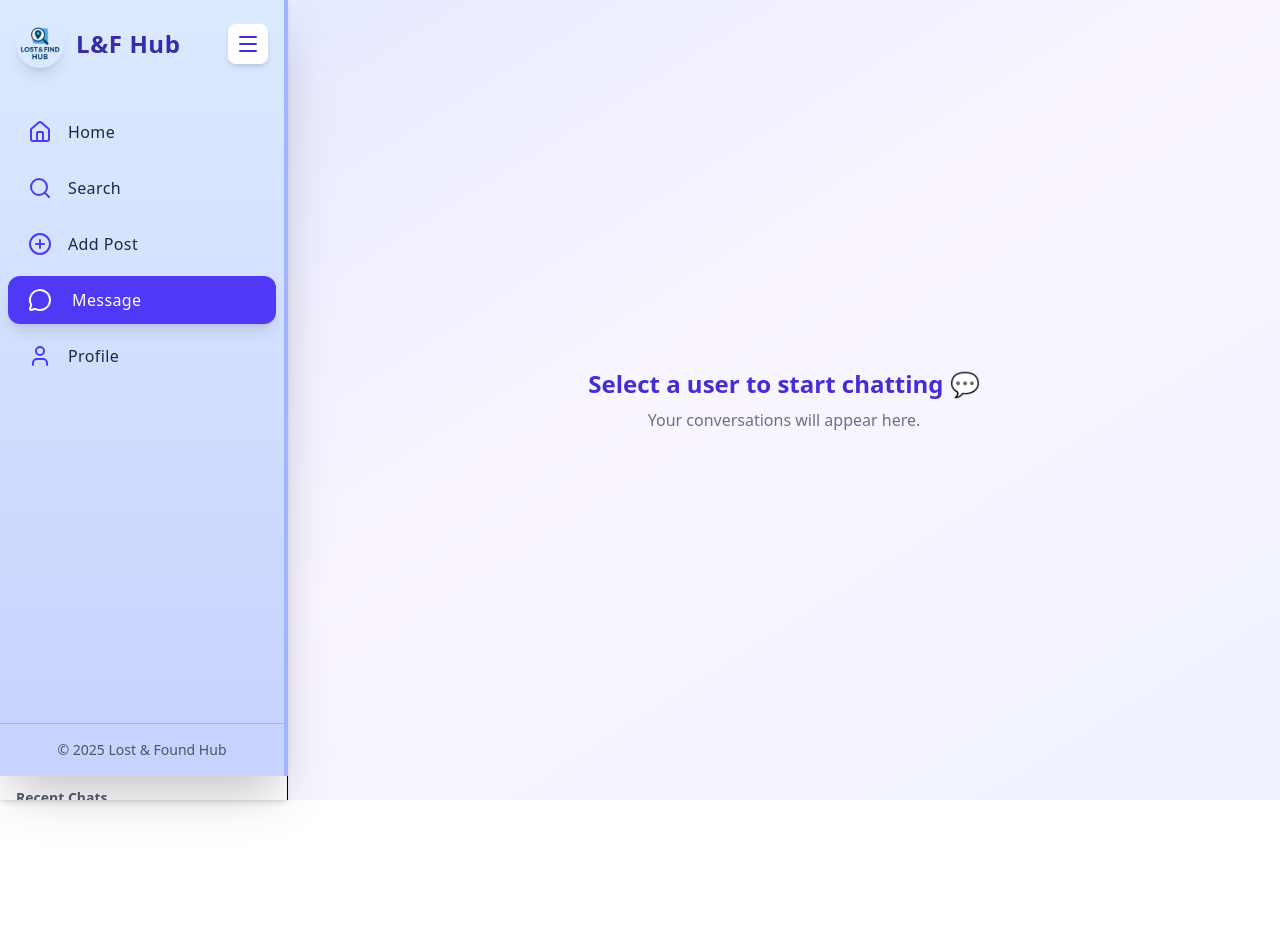
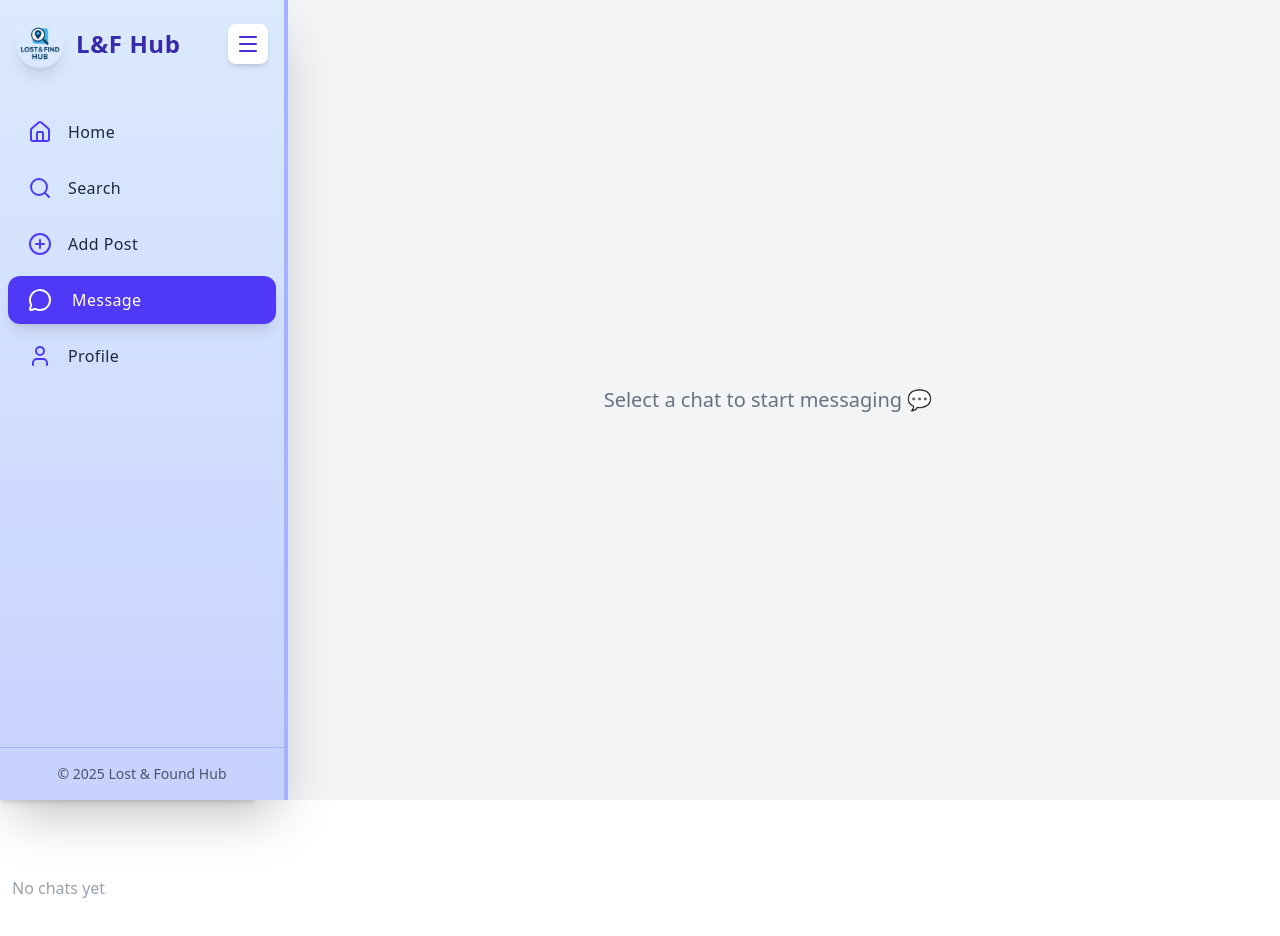
Before and after one commit to KotiyaUday/Lost-and-Found-Hub, a Next.js app: page /Chat in a window 1280 px wide. Shown: the top 936 px of the page. Before the commit the page ends 800 px from the top, so only its background shows below. Built offline with nearby package versions, Linux system fonts and the light colour scheme.

Commit message:
chat implenting ..

```diff
--- a/app/Chat/page.js
+++ b/app/Chat/page.js
@@ -1,197 +1,207 @@
 "use client";
 import React, { useState, useEffect, useRef } from "react";
-import Sideheader from "@/Components/Sideheader";
-import { db, auth } from "@/lib/firebase";
+import { auth, db } from "@/lib/firebase";
 import {
   collection,
   addDoc,
+  doc,
+  setDoc,
   query,
   orderBy,
   onSnapshot,
-  doc,
-  setDoc,
-  serverTimestamp,
-  getDocs,
 } from "firebase/firestore";
+import { useSearchParams, useRouter, usePathname } from "next/navigation";
+import Sideheader from "@/Components/Sideheader";
 
-export default function ChatPage({ searchParams }) {
-  const { otherUser: initialOtherUser, itemImage: initialItemImage } =
-    searchParams || {};
+export default function ChatPage() {
   const currentUser = auth.currentUser?.email;
-
+  const [chatUsers, setChatUsers] = useState([]);
+  const [selectedUser, setSelectedUser] = useState(null);
   const [messages, setMessages] = useState([]);
   const [newMessage, setNewMessage] = useState("");
-  const [chatList, setChatList] = useState([]);
-  const [otherUser, setOtherUser] = useState(initialOtherUser || null);
-  const [itemImage, setItemImage] = useState(initialItemImage || null);
   const chatEndRef = useRef(null);
+  const searchParams = useSearchParams();
+  const router = useRouter();
+  const pathname = usePathname();
+  const otherUserEmail = searchParams.get("otherUser");
+  const itemImage = searchParams.get("itemImage");
+  const itemTitle = searchParams.get("itemTitle");
 
-  const chatId =
-    currentUser && otherUser
-      ? [currentUser, otherUser].sort().join("_")
-      : null;
-
-  // 🧩 Listen to all chat rooms that current user is part of
+  // 🔹 Load all chat users
   useEffect(() => {
-    if (!currentUser) return;
+    if (!currentUser) {
+      console.log("No current user, please log in.");
+      return;
+    }
+    console.log("Current User:", currentUser);
     const q = query(collection(db, "chats"));
-    const unsubscribe = onSnapshot(q, async (snapshot) => {
-      const chats = [];
-      snapshot.forEach((doc) => {
+    const unsubscribe = onSnapshot(q, (snapshot) => {
+      console.log("Snapshot Data:", snapshot.docs.map((d) => d.data()));
+      const users = [];
+      snapshot.docs.forEach((doc) => {
         const data = doc.data();
-        if (data.participants?.includes(currentUser)) {
-          chats.push({ id: doc.id, ...data });
+        const participants = data.participants || [];
+        if (participants.includes(currentUser)) {
+          const otherUser = participants.find((u) => u !== currentUser);
+          if (otherUser) {
+            users.push({
+              email: otherUser,
+              chatId: doc.id,
+              itemImage: data.itemImage || null,
+              itemTitle: data.itemTitle || "Unnamed Item",
+            });
+          }
         }
       });
-      setChatList(chats);
+      setChatUsers(users);
+      console.log("Chat Users:", users);
+
+      if (otherUserEmail && !selectedUser) {
+        const user = users.find((u) => u.email === decodeURIComponent(otherUserEmail));
+        if (user) {
+          setSelectedUser(user);
+        } else {
+          const newChatId = [currentUser, decodeURIComponent(otherUserEmail)].sort().join("_");
+          setSelectedUser({
+            email: decodeURIComponent(otherUserEmail),
+            chatId: newChatId,
+            itemImage: itemImage || null,
+            itemTitle: itemTitle || "Unnamed Item",
           });
+        }
+      }
+    });
+
     return () => unsubscribe();
-  }, [currentUser]);
+  }, [currentUser, otherUserEmail, itemImage, itemTitle, selectedUser]);
 
-  // 🧩 Listen to messages for the selected chat
+  // 🔹 Load messages for selected user
   useEffect(() => {
-    if (!chatId) {
+    if (!selectedUser) {
+      console.log("No selected user.");
       setMessages([]);
       return;
     }
+    console.log("Selected User:", selectedUser);
     const q = query(
-      collection(db, "chats", chatId, "messages"),
+      collection(db, "chats", selectedUser.chatId, "messages"),
       orderBy("timestamp", "asc")
     );
     const unsubscribe = onSnapshot(q, (snapshot) => {
-      const msgs = snapshot.docs.map((doc) => doc.data());
+      const msgs = snapshot.docs.map((doc) => ({
+        id: doc.id,
+        ...doc.data(),
+      }));
       setMessages(msgs);
+      console.log("Messages:", msgs);
     });
+
     return () => unsubscribe();
-  }, [chatId]);
+  }, [selectedUser]);
 
-  // 📨 Send message
   const sendMessage = async () => {
-    if (!newMessage.trim() || !chatId) return;
+    if (!newMessage.trim() || !selectedUser) {
+      console.log("Cannot send message: Empty message or no selected user.");
+      return;
+    }
+
     try {
+      const chatId = [currentUser, selectedUser.email].sort().join("_");
       await setDoc(doc(db, "chats", chatId), {
-        participants: [currentUser, otherUser],
-        itemImage: itemImage || null,
-        lastMessage: newMessage.trim(),
-        updatedAt: serverTimestamp(),
-      });
+        participants: [currentUser, selectedUser.email],
+        itemImage: selectedUser.itemImage || itemImage || null,
+        itemTitle: selectedUser.itemTitle || itemTitle || "Unnamed Item",
+      }, { merge: true });
 
       await addDoc(collection(db, "chats", chatId, "messages"), {
         sender: currentUser,
         text: newMessage.trim(),
-        timestamp: serverTimestamp(),
+        timestamp: new Date(),
       });
 
+      console.log("Message sent successfully.");
       setNewMessage("");
     } catch (err) {
       console.error("Error sending message:", err);
     }
   };
 
-  // 🔄 Auto scroll to bottom
+  // Auto scroll to latest message
   useEffect(() => {
     chatEndRef.current?.scrollIntoView({ behavior: "smooth" });
   }, [messages]);
 
   return (
-    <div className="flex h-screen bg-gradient-to-br from-indigo-100 via-purple-50 to-indigo-50">
-      {/* Sidebar */}
-      <div className="hidden md:flex flex-col w-72 border-r bg-white/70 backdrop-blur-md shadow-md">
-        <Sideheader />
-        <div className="flex-1 overflow-y-auto p-3">
-          <h2 className="text-gray-600 text-sm font-semibold mb-2 px-1">
-            Recent Chats
-          </h2>
-          {chatList.length === 0 ? (
-            <p className="text-gray-400 text-sm text-center mt-6">
-              No chats yet 💬
-            </p>
-          ) : (
-            chatList.map((chat) => {
-              const chatPartner = chat.participants.find(
-                (u) => u !== currentUser
-              );
-              return (
+    <div className="flex h-screen bg-gray-100">
+      {/* Sidebar / User List */}
+      <div className="w-64 border-r bg-white shadow-md">
+        <Sideheader currentPath={pathname} />
+        <div className="mt-16 overflow-y-auto h-[calc(100vh-96px)]">
+          {chatUsers.map((user) => (
             <div
-                  key={chat.id}
-                  onClick={() => {
-                    setOtherUser(chatPartner);
-                    setItemImage(chat.itemImage || null);
-                  }}
-                  className={`flex items-center gap-3 p-3 rounded-xl cursor-pointer hover:bg-indigo-100 transition ${
-                    chatPartner === otherUser
-                      ? "bg-indigo-100 shadow-sm"
-                      : "bg-transparent"
+              key={user.chatId}
+              onClick={() => setSelectedUser(user)}
+              className={`flex items-center cursor-pointer p-3 hover:bg-indigo-100 ${
+                selectedUser?.chatId === user.chatId ? "bg-indigo-200" : ""
               }`}
             >
-                  {chat.itemImage ? (
+              {user.itemImage && (
                 <img
-                      src={chat.itemImage}
-                      alt="Item"
-                      className="w-10 h-10 rounded-lg object-cover"
+                  src={user.itemImage}
+                  alt={user.itemTitle}
+                  className="w-10 h-10 rounded-full object-cover mr-3"
                 />
-                  ) : (
-                    <div className="w-10 h-10 rounded-lg bg-indigo-200 flex items-center justify-center text-indigo-600 font-bold">
-                      {chatPartner?.[0]?.toUpperCase()}
-                    </div>
               )}
-                  <div className="flex flex-col truncate">
-                    <span className="font-semibold text-gray-800 text-sm truncate">
-                      {chatPartner}
-                    </span>
-                    <span className="text-xs text-gray-500 truncate">
-                      {chat.lastMessage || "No messages yet"}
-                    </span>
+              <div>
+                <span className="font-medium text-gray-800">{user.email}</span>
+                <p className="text-xs text-gray-500">{user.itemTitle}</p>
               </div>
             </div>
-              );
-            })
+          ))}
+          {chatUsers.length === 0 && (
+            <p className="p-3 text-gray-400">No chats yet</p>
           )}
         </div>
       </div>
 
-      {/* Chat Section */}
-      <div className="flex flex-1 flex-col">
-        {otherUser ? (
+      {/* Chat Area */}
+      <div className="flex-1 flex flex-col">
+        {selectedUser ? (
           <>
             {/* Header */}
-            <div className="p-4 bg-white/70 backdrop-blur-md border-b shadow-sm flex items-center space-x-4">
-              {itemImage && (
+            <div className="p-4 bg-white border-b shadow-sm flex items-center space-x-4">
+              {selectedUser.itemImage && (
                 <img
-                  src={itemImage}
-                  alt="Item"
-                  className="w-12 h-12 rounded-xl object-cover shadow-sm border"
+                  src={selectedUser.itemImage}
+                  alt={selectedUser.itemTitle}
+                  className="w-12 h-12 rounded-full object-cover"
                 />
               )}
               <div>
-                <h2 className="text-lg md:text-xl font-semibold text-indigo-700">
-                  💬 Chat with {otherUser}
+                <h2 className="text-lg font-semibold text-indigo-700">
+                  {selectedUser.email}
                 </h2>
-                <p className="text-sm text-gray-500">Discuss this item</p>
+                <p className="text-sm text-gray-500">{selectedUser.itemTitle}</p>
               </div>
             </div>
 
             {/* Messages */}
-            <div className="flex-1 overflow-y-auto px-4 py-3 md:px-8 md:py-6 space-y-3 bg-gradient-to-br from-indigo-50 via-white to-purple-50">
+            <div className="flex-1 overflow-y-auto p-4 space-y-3 bg-white">
               {messages.length === 0 && (
-                <p className="text-center text-gray-400 italic">
-                  No messages yet. Say hi 👋
-                </p>
+                <p className="text-gray-400 italic text-center">No messages yet</p>
               )}
-              {messages.map((msg, i) => (
+              {messages.map((msg) => (
                 <div
-                  key={i}
+                  key={msg.id}
                   className={`flex ${
-                    msg.sender === currentUser
-                      ? "justify-end"
-                      : "justify-start"
+                    msg.sender === currentUser ? "justify-end" : "justify-start"
                   }`}
                 >
                   <div
-                    className={`max-w-[75%] md:max-w-[65%] px-4 py-2 rounded-2xl text-sm md:text-base shadow-lg ${
+                    className={`px-4 py-2 rounded-lg max-w-[70%] text-sm ${
                       msg.sender === currentUser
                         ? "bg-indigo-600 text-white rounded-br-none"
-                        : "bg-white/80 backdrop-blur-md border border-gray-200 text-gray-800 rounded-bl-none"
+                        : "bg-gray-200 text-gray-800 rounded-bl-none"
                     }`}
                   >
                     {msg.text}
@@ -202,31 +212,26 @@ export default function ChatPage({ searchParams }) {
             </div>
 
             {/* Input */}
-            <div className="p-3 md:p-4 border-t bg-white/80 backdrop-blur-md flex items-center space-x-3">
+            <div className="p-3 border-t bg-white flex items-center space-x-3">
               <input
                 type="text"
-                placeholder="Type your message..."
-                className="flex-1 border border-gray-300 rounded-full px-4 py-2 text-sm md:text-base focus:outline-none focus:ring-2 focus:ring-indigo-400 bg-white/70"
+                placeholder="Type a message..."
+                className="flex-1 border border-gray-300 rounded-full px-4 py-2 focus:outline-none focus:ring-2 focus:ring-indigo-400"
                 value={newMessage}
                 onChange={(e) => setNewMessage(e.target.value)}
                 onKeyDown={(e) => e.key === "Enter" && sendMessage()}
               />
               <button
                 onClick={sendMessage}
-                className="bg-indigo-600 hover:bg-indigo-700 text-white px-5 py-2 rounded-full font-medium shadow-md transition-all duration-200"
+                className="bg-indigo-600 hover:bg-indigo-700 text-white px-4 py-2 rounded-full"
               >
                 Send
               </button>
             </div>
           </>
         ) : (
-          <div className="flex-1 flex flex-col items-center justify-center text-gray-500">
-            <h2 className="text-xl md:text-2xl font-semibold text-indigo-700">
-              Select a user to start chatting 💬
-            </h2>
-            <p className="mt-2 text-sm md:text-base">
-              Your conversations will appear here.
-            </p>
+          <div className="flex-1 flex items-center justify-center text-gray-500">
+            <p className="text-xl">Select a chat to start messaging 💬</p>
           </div>
         )}
       </div>
--- a/app/Home/page.js
+++ b/app/Home/page.js
@@ -268,7 +268,9 @@ const Home = () => {
               {selectedPost.postType === "lost" && (
                 <button
                   onClick={() =>
-                  window.location.href = `/Chat?otherUser=${selectedPost.userEmail}&itemImage=${selectedPost.image}`
+                    (window.location.href = `/Chat?otherUser=${encodeURIComponent(
+                      selectedPost.userEmail
+                    )}&itemImage=${encodeURIComponent(selectedPost.image)}`)
                   }
                   className="mt-5 w-full bg-blue-500 text-white py-2 rounded-lg hover:bg-blue-600 transition-all duration-300"
                 >
```
Lines whose indentation alone changed are shown as unchanged.
